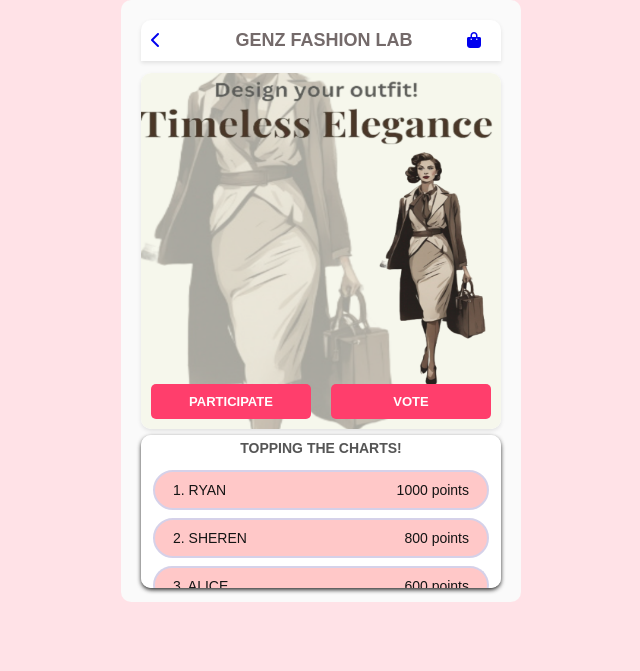
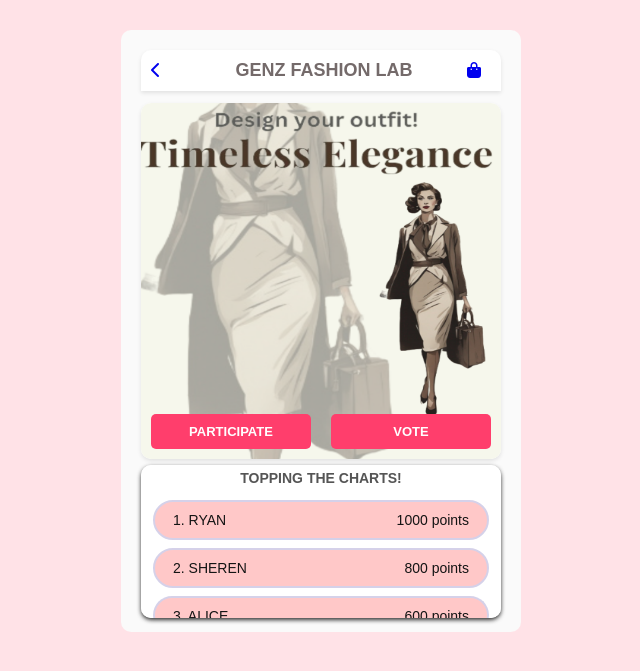
Before and after one commit to vansheeekaaa/FashionLab, a Django app: page /lab/ in a window 1280 px wide. Shown: the part 80-751 px from the top of the page, without its empty margins (319-959 px from the left). Run offline with Django 5.2, Linux system fonts and the light colour scheme.

Commit message:
Made changs in create

```diff
--- a/static/css/lab.css
+++ b/static/css/lab.css
@@ -98,13 +98,15 @@ body {
 
 .mobile-screen {
     background-color: #fafafa;
-    /* padding: 20px; */
     border-radius: 10px;
     margin: 20px;
+    margin-top: 30px;
     max-width: 400px;
-    margin: 0 auto;
+    margin-left: auto;
+    margin-right: auto;
     height: 602px;
 }
+
 
 .head-space {
     background-color: #fff;
--- a/static/css/my_closet.css
+++ b/static/css/my_closet.css
@@ -6,7 +6,7 @@
     margin: 20px;
     max-width: 400px;
     margin: 0 auto;
-    margin-top: 45px;
+    margin-top: 30px;
     height: 602px;
     overflow-y: auto;
 }
```
Also changed, not shown: templates/create.html (+5 -3 lines).
